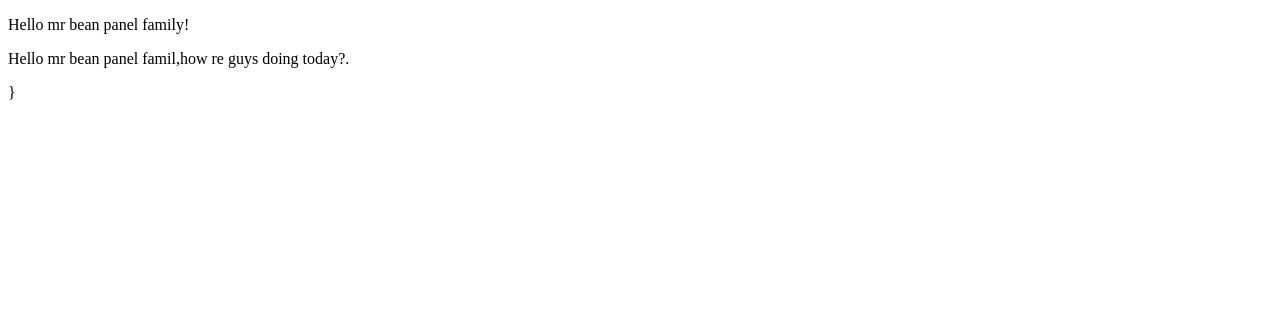
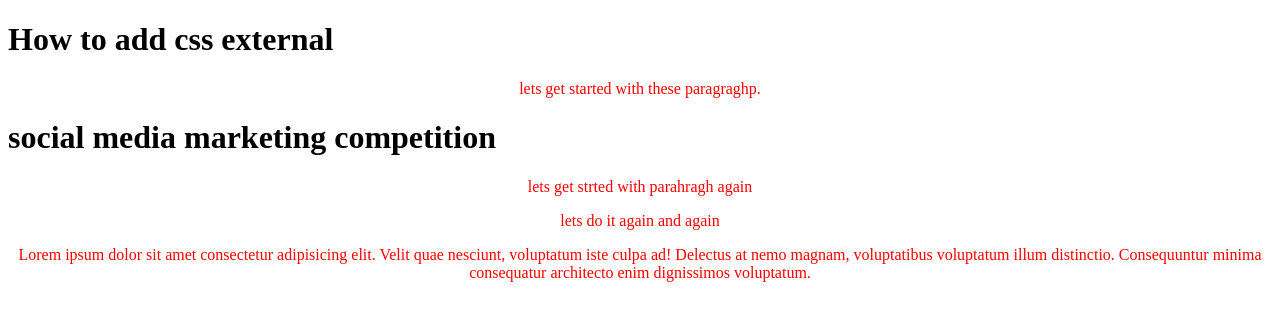
Before and after one commit to Bobcarly/mrbean-testrun, a plain HTML site: page css/css.html in a window 1280 px wide. Drawn offline with Linux system fonts and the light colour scheme.

Commit message:
external how to add css

```diff
--- a/css/css.html
+++ b/css/css.html
@@ -1,22 +1,19 @@
 <!DOCTYPE html>
 <html>
 <head>
-  <style>
-background-color:skyblue;
-}
-p {
-  color: red;
-  text-align: center;
+  <!DOCTYPE html>
+  <html>
+  <head>
+  <link rel="stylesheet" href="style.css">
+  </head>
+  <body>
 
-  }
-}
-</style>
-</head>
-<body>
+  <h1>How to add css external</h1>
+  <p>lets get started with these paragraghp.</p>
+  <h1>social media marketing competition </h1>
+  <p>lets get strted with parahragh again</p>
+  <p>lets do it again and again</p>
+  <p>Lorem ipsum dolor sit amet consectetur adipisicing elit. Velit quae nesciunt, voluptatum iste culpa ad! Delectus at nemo magnam, voluptatibus voluptatum illum distinctio. Consequuntur minima consequatur architecto enim dignissimos voluptatum.</p>
 
-<p>Hello mr bean panel family!</p>
-<p>Hello mr bean panel famil,how re guys doing today?.</p>
-
-</body>
-</html>
-}
+  </body>
+  </html>
```
Also changed, not shown: css/style.css (line endings or trailing spaces).
